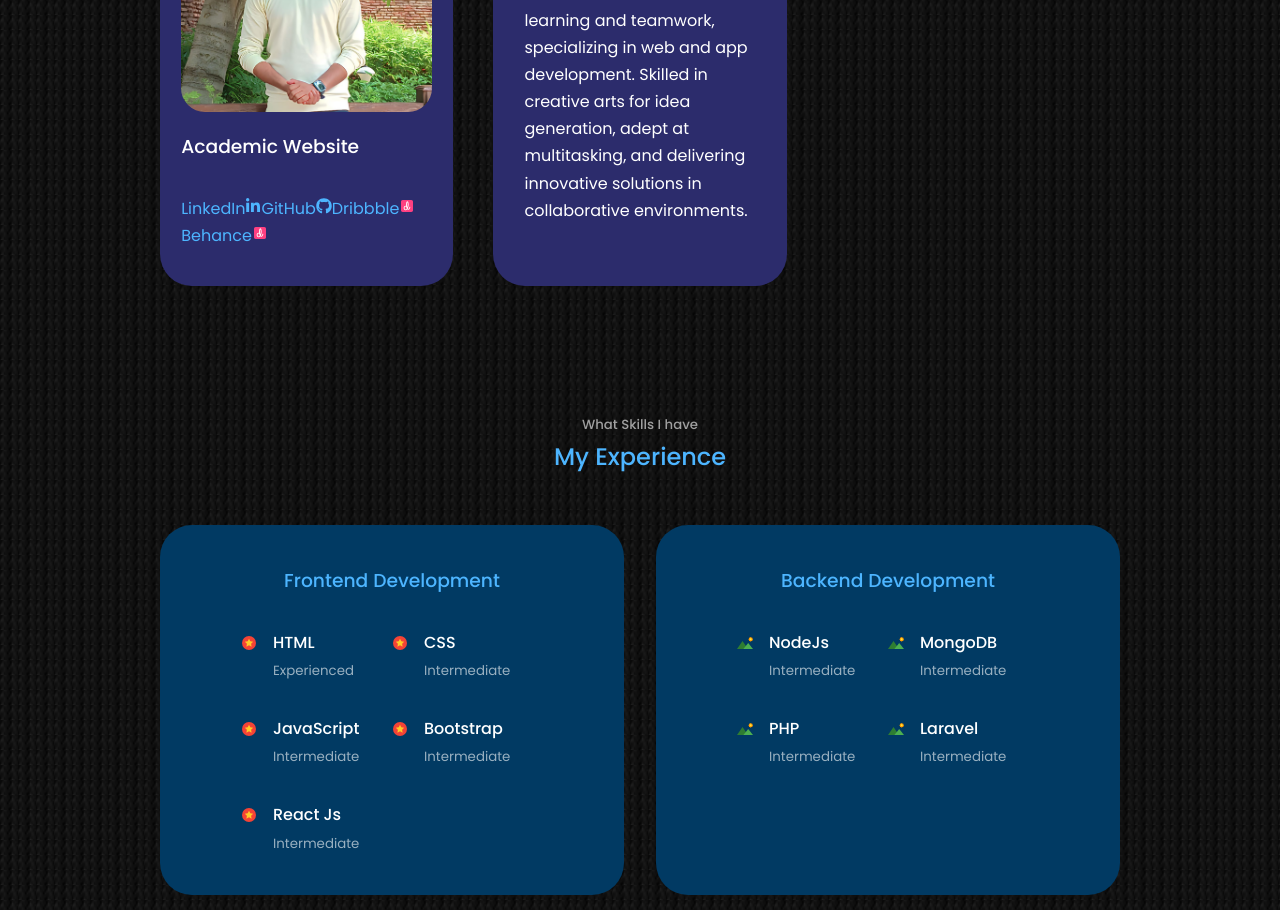
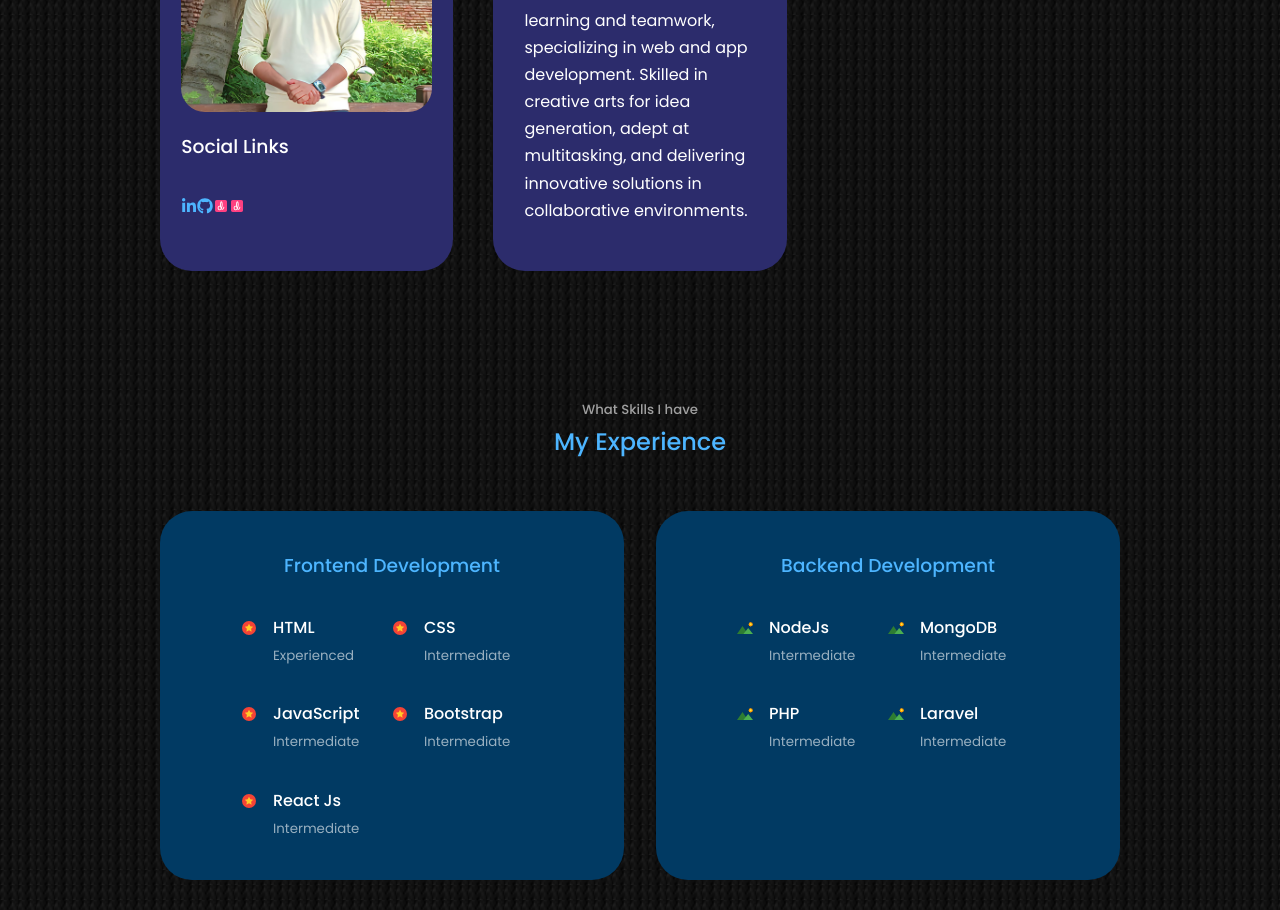
Before and after one commit to imSHUBHANKAR/shubhankar-portfolio, a React (Create React App) app: page / in a window 1280 px wide. Shown: the part 1200-2110 px from the top of the page. Built offline with nearby package versions, Linux system fonts and the light colour scheme; a web font is replaced by a local one.

Commit message:
social link  added1 on about us page commit

```diff
--- a/src/components/aboutUs/About.jsx
+++ b/src/components/aboutUs/About.jsx
@@ -20,14 +20,13 @@ const About = () => {
             <img src={ME} alt="" />
           </div>
           <div>
-            <h3>Academic Website</h3>
+            <h3>Social Links</h3>
             <a
               className="linkedin"
               href="https://www.linkedin.com/in/mrshubhankar/"
               rel="noreferrer"
               target="_blank"
             >
-              LinkedIn
               <FaLinkedinIn />
             </a>
             <a
@@ -36,7 +35,6 @@ const About = () => {
               rel="noreferrer"
               target="_blank"
             >
-              GitHub
               <FaGithub />
             </a>
             <a
@@ -45,7 +43,6 @@ const About = () => {
               rel="noreferrer"
               target="_blank"
             >
-              Dribbble
               <FcDribbble />
             </a>
             <a
@@ -54,7 +51,6 @@ const About = () => {
               rel="noreferrer"
               target="_blank"
             >
-              Behance
               <FcDribbble />
             </a>
           </div>
```
